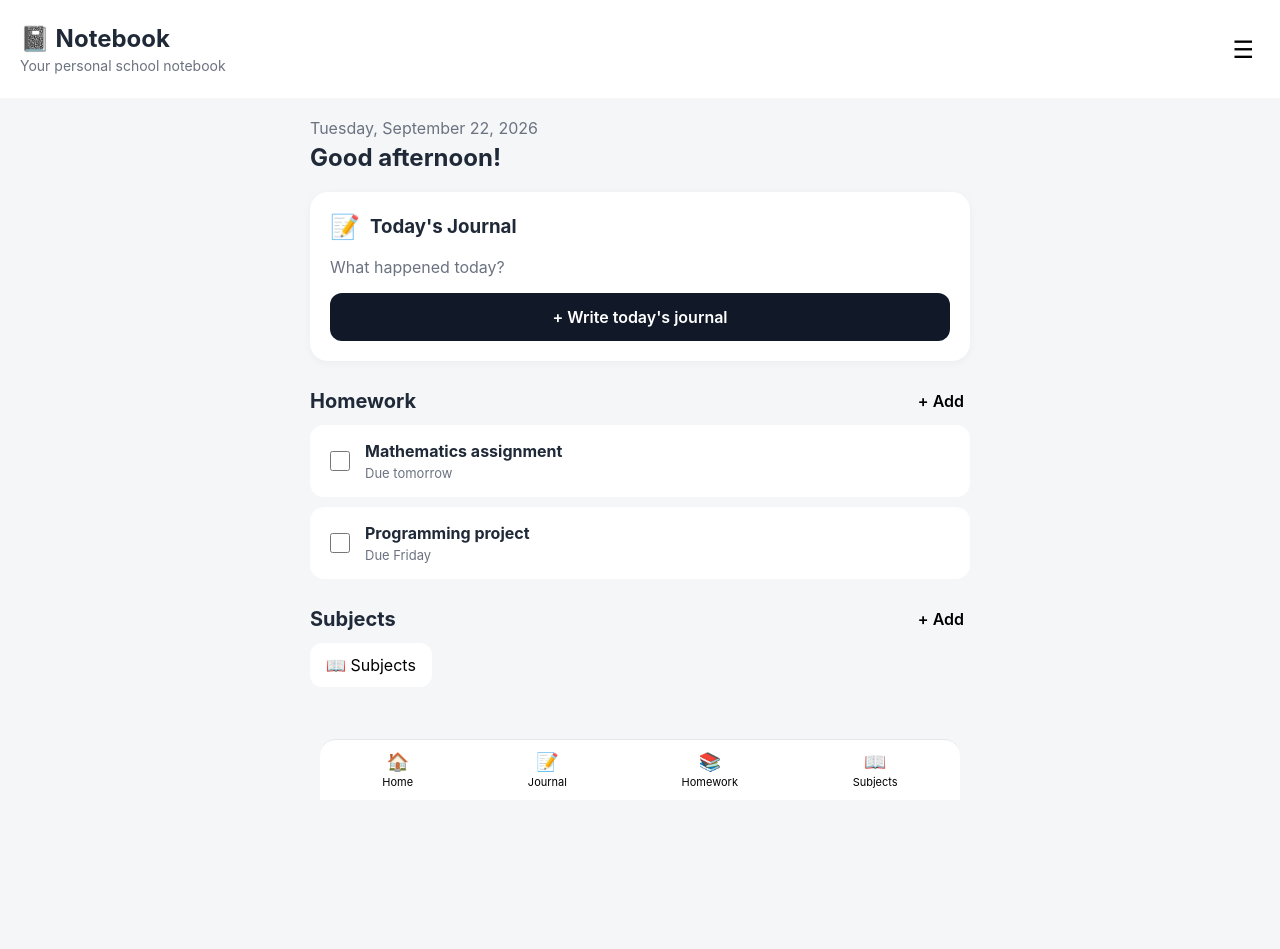
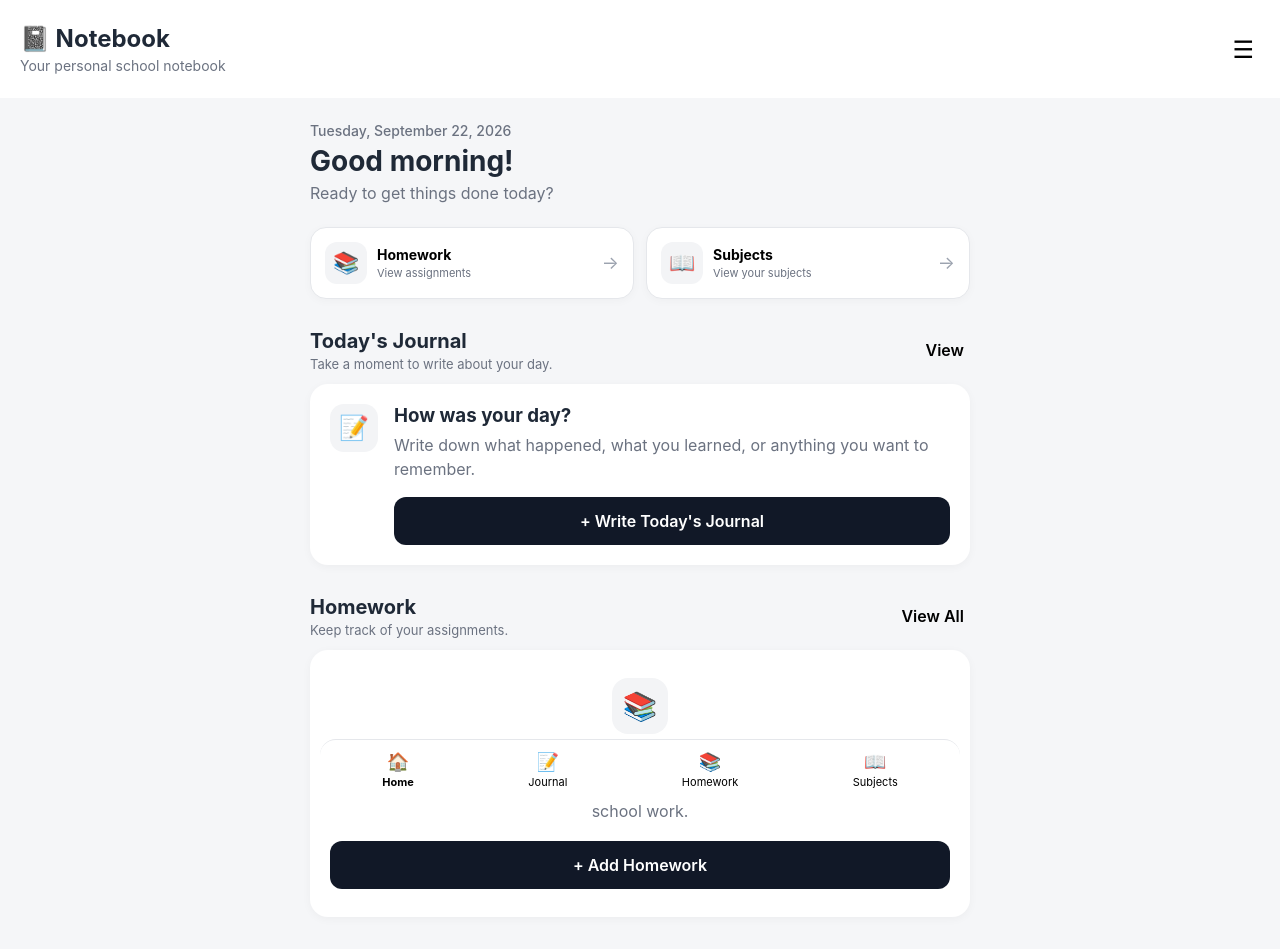
Before and after one commit to IamKier/Notebook, a React (Vite) app: page / in a window 1280 px wide. Shown: the top 949 px of the page. Before the commit the page ends 800 px from the top, so only its background shows below. Built offline with nearby package versions, Linux system fonts and the light colour scheme.

Commit message:
added backed

```diff
--- a/package.json
+++ b/package.json
@@ -10,6 +10,7 @@
     "preview": "vite preview"
   },
   "dependencies": {
+    "@supabase/supabase-js": "^2.116.0",
     "react": "^19.2.8",
     "react-dom": "^19.2.8"
   },
--- a/src/App.tsx
+++ b/src/App.tsx
@@ -1,5 +1,6 @@
 import { useState } from "react";
 import "./index.css";
+
 import Journal from "./pages/Journal";
 import Homework from "./pages/Homework";
 import Subjects from "./pages/Subjects";
@@ -12,6 +13,27 @@ type Page =
 
 function App() {
   const [page, setPage] = useState<Page>("home");
+
+  const today = new Date();
+
+  const formattedDate = today.toLocaleDateString(
+    undefined,
+    {
+      weekday: "long",
+      month: "long",
+      day: "numeric",
+      year: "numeric",
+    }
+  );
+
+  const hour = today.getHours();
+
+  const greeting =
+    hour < 12
+      ? "Good morning!"
+      : hour < 18
+        ? "Good afternoon!"
+        : "Good evening!";
 
   const renderPage = () => {
     switch (page) {
@@ -27,35 +49,105 @@ function App() {
       case "home":
       default:
         return (
-          <main className="content">
-            <section className="welcome">
-              <p>
-                {new Date().toLocaleDateString(
-                  undefined,
-                  {
-                    weekday: "long",
-                    month: "long",
-                    day: "numeric",
-                    year: "numeric",
-                  }
-                )}
+          <main className="content home-page">
+            {/* =========================
+                WELCOME
+            ========================= */}
+
+            <section className="home-welcome">
+              <p className="home-date">
+                {formattedDate}
               </p>
 
-              <h2>Good afternoon!</h2>
+              <h2>{greeting}</h2>
+
+              <p className="home-subtitle">
+                Ready to get things done today?
+              </p>
             </section>
 
-            {/* JOURNAL */}
+            {/* =========================
+                QUICK STATS
+            ========================= */}
 
-            <section className="card journal-card">
-              <div className="card-header">
+            <section className="quick-stats">
+              <button
+                className="stat-card"
+                onClick={() =>
+                  setPage("homework")
+                }
+              >
+                <span className="stat-icon">
+                  📚
+                </span>
+
+                <span className="stat-info">
+                  <strong>Homework</strong>
+                  <small>View assignments</small>
+                </span>
+
+                <span className="stat-arrow">
+                  →
+                </span>
+              </button>
+
+              <button
+                className="stat-card"
+                onClick={() =>
+                  setPage("subjects")
+                }
+              >
+                <span className="stat-icon">
+                  📖
+                </span>
+
+                <span className="stat-info">
+                  <strong>Subjects</strong>
+                  <small>View your subjects</small>
+                </span>
+
+                <span className="stat-arrow">
+                  →
+                </span>
+              </button>
+            </section>
+
+            {/* =========================
+                JOURNAL
+            ========================= */}
+
+            <section className="home-section">
+              <div className="section-title">
                 <div>
-                  <span className="icon">📝</span>
-                  <h3>Today's Journal</h3>
-                </div>
+                  <h2>Today's Journal</h2>
+
+                  <p className="muted">
+                    Take a moment to write about
+                    your day.
+                  </p>
                 </div>
 
+                <button
+                  onClick={() =>
+                    setPage("journal")
+                  }
+                >
+                  View
+                </button>
+              </div>
+
+              <div className="card home-journal-card">
+                <div className="home-card-icon">
+                  📝
+                </div>
+
+                <div className="home-card-content">
+                  <h3>How was your day?</h3>
+
                   <p className="muted">
-                What happened today?
+                    Write down what happened,
+                    what you learned, or anything
+                    you want to remember.
                   </p>
 
                   <button
@@ -64,79 +156,119 @@ function App() {
                       setPage("journal")
                     }
                   >
-                + Write today's journal
+                    + Write Today's Journal
                   </button>
+                </div>
+              </div>
             </section>
 
-            {/* HOMEWORK */}
+            {/* =========================
+                HOMEWORK
+            ========================= */}
 
-            <section>
+            <section className="home-section">
               <div className="section-title">
+                <div>
                   <h2>Homework</h2>
+
+                  <p className="muted">
+                    Keep track of your assignments.
+                  </p>
+                </div>
 
                 <button
                   onClick={() =>
                     setPage("homework")
                   }
                 >
-                  + Add
+                  View All
                 </button>
               </div>
 
-              <div className="homework-list">
-                <div className="homework-item">
-                  <input type="checkbox" />
-
-                  <div>
-                    <strong>
-                      Mathematics assignment
-                    </strong>
-
-                    <span>
-                      Due tomorrow
-                    </span>
-                  </div>
+              <div className="card home-empty-card">
+                <div className="home-empty-icon">
+                  📚
                 </div>
 
-                <div className="homework-item">
-                  <input type="checkbox" />
+                <h3>No homework shown here yet</h3>
 
-                  <div>
-                    <strong>
-                      Programming project
-                    </strong>
+                <p className="muted">
+                  Add an assignment to keep track
+                  of your upcoming school work.
+                </p>
 
-                    <span>
-                      Due Friday
-                    </span>
-                  </div>
-                </div>
+                <button
+                  className="primary-button"
+                  onClick={() =>
+                    setPage("homework")
+                  }
+                >
+                  + Add Homework
+                </button>
               </div>
             </section>
 
-            {/* SUBJECTS */}
+            {/* =========================
+                SUBJECTS
+            ========================= */}
 
-            <section>
+            <section className="home-section">
               <div className="section-title">
+                <div>
                   <h2>Subjects</h2>
+
+                  <p className="muted">
+                    Organize your classes and topics.
+                  </p>
+                </div>
 
                 <button
                   onClick={() =>
                     setPage("subjects")
                   }
                 >
-                  + Add
+                  View All
                 </button>
               </div>
 
-              <div className="subjects">
+              <div className="card home-empty-card">
+                <div className="home-empty-icon">
+                  📖
+                </div>
+
+                <h3>Manage your subjects</h3>
+
+                <p className="muted">
+                  Create subjects and organize
+                  your notes into topics.
+                </p>
+
                 <button
+                  className="primary-button"
                   onClick={() =>
                     setPage("subjects")
                   }
                 >
-                  📖 Subjects
+                  + Manage Subjects
                 </button>
+              </div>
+            </section>
+
+            {/* =========================
+                MOTIVATION
+            ========================= */}
+
+            <section className="home-tip">
+              <span>💡</span>
+
+              <div>
+                <strong>Small progress counts.</strong>
+
+                <p>
+                  Keep your journal updated,
+                  finish your homework, and stay
+                  organized one day at a time.
+                </p>
               </div>
             </section>
           </main>
@@ -149,11 +281,17 @@ function App() {
       <header className="header">
         <div>
           <h1>📓 Notebook</h1>
-          <p>Your personal school notebook</p>
+
+          <p>
+            Your personal school notebook
+          </p>
         </div>
 
         {page === "home" && (
-          <button className="menu-button">
+          <button
+            className="menu-button"
+            aria-label="Menu"
+          >
             ☰
           </button>
         )}
--- a/src/index.css
+++ b/src/index.css
@@ -617,4 +617,248 @@ label {
 .primary-button:disabled {
   opacity: 0.5;
   cursor: not-allowed;
+
 }
+/* =========================
+   HOME PAGE
+   ========================= */
+
+.home-page {
+  padding-top: 24px;
+}
+
+.home-welcome {
+  margin-bottom: 24px;
+}
+
+.home-date {
+  margin: 0;
+  color: #6b7280;
+  font-size: 14px;
+  font-weight: 500;
+}
+
+.home-welcome h2 {
+  margin: 6px 0 4px;
+  font-size: 28px;
+  line-height: 1.2;
+}
+
+.home-subtitle {
+  margin: 0;
+  color: #6b7280;
+}
+
+/* =========================
+   QUICK STATS
+   ========================= */
+
+.quick-stats {
+  display: grid;
+  grid-template-columns: 1fr 1fr;
+  gap: 12px;
+  margin-bottom: 30px;
+}
+
+.stat-card {
+  display: flex;
+  align-items: center;
+  gap: 10px;
+  width: 100%;
+  border: 1px solid #e5e7eb;
+  background: white;
+  border-radius: 16px;
+  padding: 14px;
+  text-align: left;
+  box-shadow: 0 2px 10px rgba(0, 0, 0, 0.03);
+}
+
+.stat-icon {
+  width: 42px;
+  height: 42px;
+  display: flex;
+  align-items: center;
+  justify-content: center;
+  flex-shrink: 0;
+  background: #f3f4f6;
+  border-radius: 12px;
+  font-size: 21px;
+}
+
+.stat-info {
+  display: flex;
+  flex-direction: column;
+  gap: 3px;
+  min-width: 0;
+}
+
+.stat-info strong {
+  font-size: 14px;
+}
+
+.stat-info small {
+  color: #6b7280;
+  font-size: 11px;
+}
+
+.stat-arrow {
+  margin-left: auto;
+  color: #9ca3af;
+  font-size: 18px;
+}
+
+/* =========================
+   HOME SECTIONS
+   ========================= */
+
+.home-section {
+  margin-bottom: 30px;
+}
+
+.home-section .section-title {
+  margin-bottom: 12px;
+}
+
+.home-section .section-title h2 {
+  margin-bottom: 3px;
+}
+
+.home-section .section-title p {
+  margin: 0;
+  font-size: 13px;
+}
+
+/* =========================
+   JOURNAL CARD
+   ========================= */
+
+.home-journal-card {
+  display: flex;
+  align-items: flex-start;
+  gap: 16px;
+  margin-bottom: 0;
+}
+
+.home-card-icon {
+  width: 48px;
+  height: 48px;
+  display: flex;
+  align-items: center;
+  justify-content: center;
+  flex-shrink: 0;
+  background: #f3f4f6;
+  border-radius: 14px;
+  font-size: 24px;
+}
+
+.home-card-content {
+  flex: 1;
+  min-width: 0;
+}
+
+.home-card-content h3 {
+  margin: 0 0 6px;
+}
+
+.home-card-content p {
+  margin: 0 0 16px;
+  line-height: 1.5;
+}
+
+/* =========================
+   EMPTY CARDS
+   ========================= */
+
+.home-empty-card {
+  text-align: center;
+  margin-bottom: 0;
+  padding: 28px 20px;
+}
+
+.home-empty-icon {
+  width: 56px;
+  height: 56px;
+  display: flex;
+  align-items: center;
+  justify-content: center;
+  margin: 0 auto 12px;
+  background: #f3f4f6;
+  border-radius: 16px;
+  font-size: 28px;
+}
+
+.home-empty-card h3 {
+  margin: 0 0 6px;
+}
+
+.home-empty-card p {
+  max-width: 400px;
+  margin: 0 auto 18px;
+  line-height: 1.5;
+}
+
+/* =========================
+   HOME TIP
+   ========================= */
+
+.home-tip {
+  display: flex;
+  align-items: flex-start;
+  gap: 12px;
+  margin: 8px 0 20px;
+  padding: 16px;
+  border-radius: 14px;
+  background: white;
+  border: 1px solid #e5e7eb;
+}
+
+.home-tip > span {
+  font-size: 22px;
+}
+
+.home-tip strong {
+  font-size: 14px;
+}
+
+.home-tip p {
+  margin: 4px 0 0;
+  color: #6b7280;
+  font-size: 13px;
+  line-height: 1.5;
+}
+
+/* =========================
+   ACTIVE NAV
+   ========================= */
+
+.bottom-nav button.active {
+  font-weight: 700;
+}
+
+/* =========================
+   MOBILE
+   ========================= */
+
+@media (max-width: 420px) {
+  .quick-stats {
+    gap: 8px;
+  }
+
+  .stat-card {
+    padding: 12px 10px;
+  }
+
+  .stat-icon {
+    width: 38px;
+    height: 38px;
+    font-size: 19px;
+  }
+
+  .stat-info small {
+    display: none;
+  }
+
+  .home-welcome h2 {
+    font-size: 25px;
+  }
+}
```
Also changed, not shown: src/lib/supabase.ts (added, +15 -0 lines), 2 other files (tests, documents, lock files or other folders). Lines whose indentation alone changed are shown as unchanged.
